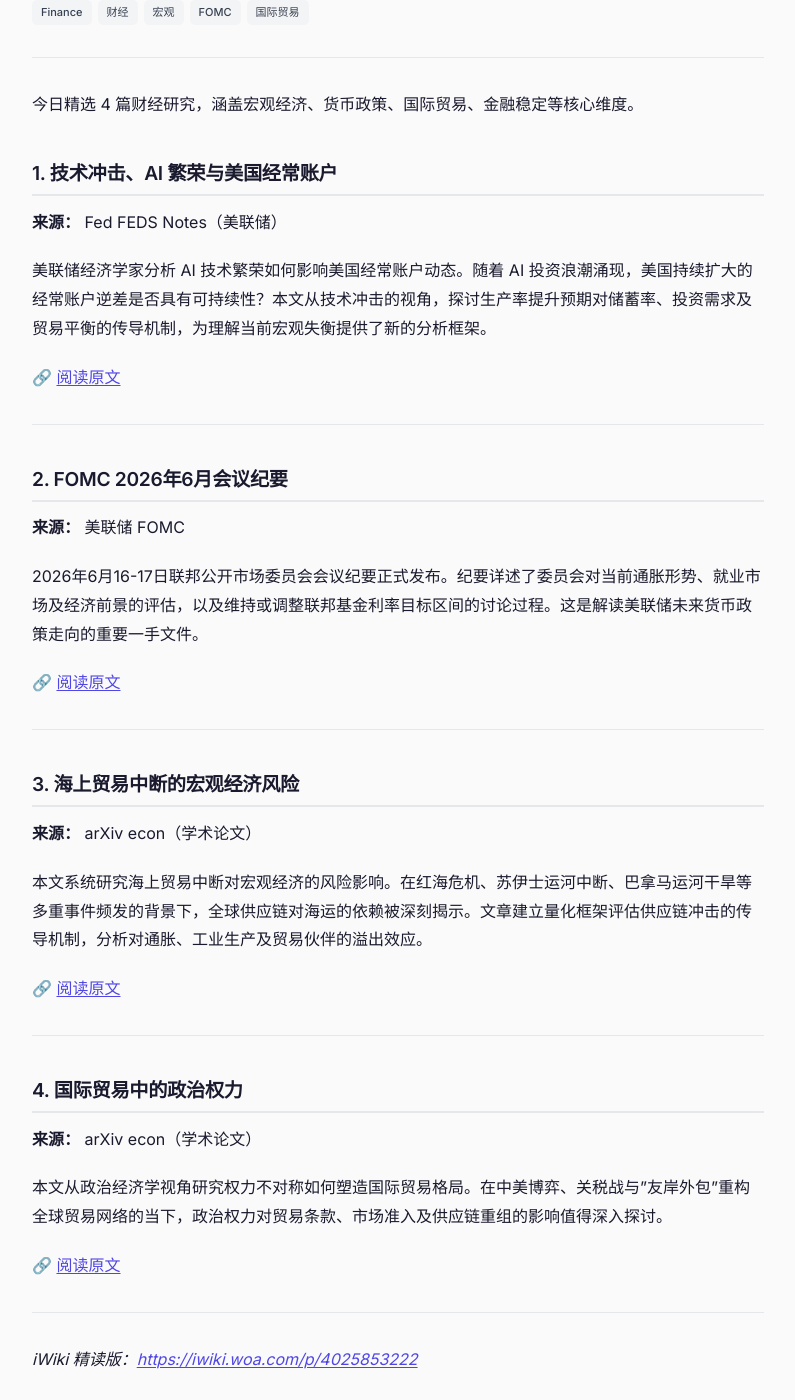
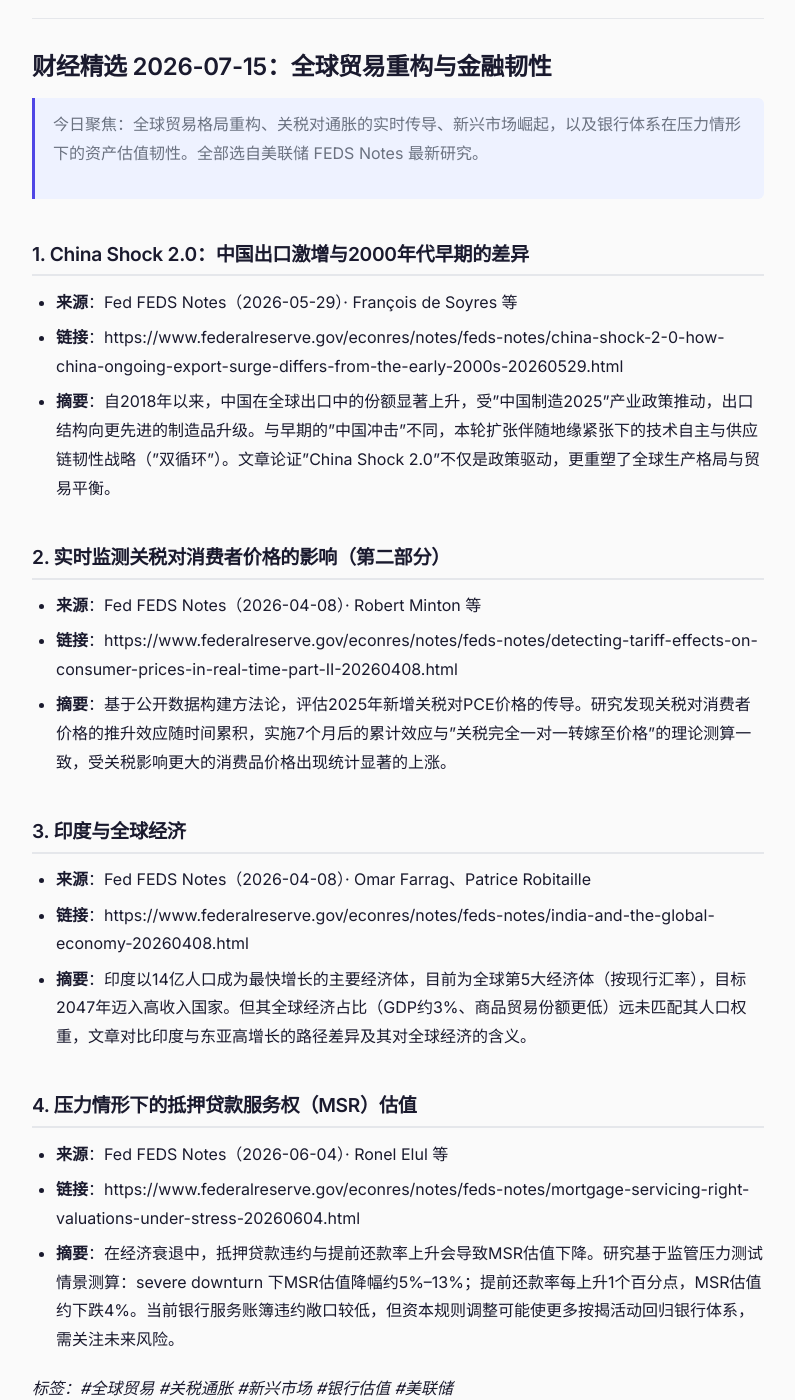
Before and after one commit to chengenbao/chengenbao.github.io, a Jekyll site: the page built from _reading_list/2026-07-15-finance-daily.md, in a window 1280 px wide and 1400 px high, scrolled down 295 px. Shown: the whole window, without its empty margins (242-1037 px from the left). Built offline with Jekyll 4.4.1, drawn with Linux system fonts in a browser that asks for light colours; comment, search, counter and statistics services are not loaded; some of the changed text lies outside the part shown.

Commit message:
add finance daily 2026-07-15

```diff
--- a/_reading_list/2026-07-15-finance-daily.md
+++ b/_reading_list/2026-07-15-finance-daily.md
@@ -1,51 +1,33 @@
 ---
 layout: reading
-title: "财经精选 2026-07-15：AI浪潮、货币政策与全球贸易新格局"
+title: "财经精选 2026-07-15：全球贸易重构与金融韧性"
 category: finance
-tags: [Finance, 财经, 宏观, FOMC, 国际贸易]
+tags: [Finance, 财经, 全球贸易, 关税通胀, 新兴市场, 银行估值]
 date: 2026-07-15
 ---
 
-今日精选 4 篇财经研究，涵盖宏观经济、货币政策、国际贸易、金融稳定等核心维度。
+# 财经精选 2026-07-15：全球贸易重构与金融韧性
 
-## 1. 技术冲击、AI 繁荣与美国经常账户
+> 今日聚焦：全球贸易格局重构、关税对通胀的实时传导、新兴市场崛起，以及银行体系在压力情形下的资产估值韧性。全部选自美联储 FEDS Notes 最新研究。
 
-**来源：** Fed FEDS Notes（美联储）
+## 1. China Shock 2.0：中国出口激增与2000年代早期的差异
+- **来源**：Fed FEDS Notes（2026-05-29）· François de Soyres 等
+- **链接**：https://www.federalreserve.gov/econres/notes/feds-notes/china-shock-2-0-how-china-ongoing-export-surge-differs-from-the-early-2000s-20260529.html
+- **摘要**：自2018年以来，中国在全球出口中的份额显著上升，受"中国制造2025"产业政策推动，出口结构向更先进的制造品升级。与早期的"中国冲击"不同，本轮扩张伴随地缘紧张下的技术自主与供应链韧性战略（"双循环"）。文章论证"China Shock 2.0"不仅是政策驱动，更重塑了全球生产格局与贸易平衡。
 
-美联储经济学家分析 AI 技术繁荣如何影响美国经常账户动态。随着 AI 投资浪潮涌现，美国持续扩大的经常账户逆差是否具有可持续性？本文从技术冲击的视角，探讨生产率提升预期对储蓄率、投资需求及贸易平衡的传导机制，为理解当前宏观失衡提供了新的分析框架。
+## 2. 实时监测关税对消费者价格的影响（第二部分）
+- **来源**：Fed FEDS Notes（2026-04-08）· Robert Minton 等
+- **链接**：https://www.federalreserve.gov/econres/notes/feds-notes/detecting-tariff-effects-on-consumer-prices-in-real-time-part-II-20260408.html
+- **摘要**：基于公开数据构建方法论，评估2025年新增关税对PCE价格的传导。研究发现关税对消费者价格的推升效应随时间累积，实施7个月后的累计效应与"关税完全一对一转嫁至价格"的理论测算一致，受关税影响更大的消费品价格出现统计显著的上涨。
 
-🔗 [阅读原文](https://www.federalreserve.gov/econres/notes/feds-notes/technology-shocks-the-ai-boom-and-the-us-current-account-20260714.htm)
+## 3. 印度与全球经济
+- **来源**：Fed FEDS Notes（2026-04-08）· Omar Farrag、Patrice Robitaille
+- **链接**：https://www.federalreserve.gov/econres/notes/feds-notes/india-and-the-global-economy-20260408.html
+- **摘要**：印度以14亿人口成为最快增长的主要经济体，目前为全球第5大经济体（按现行汇率），目标2047年迈入高收入国家。但其全球经济占比（GDP约3%、商品贸易份额更低）远未匹配其人口权重，文章对比印度与东亚高增长的路径差异及其对全球经济的含义。
 
----
+## 4. 压力情形下的抵押贷款服务权（MSR）估值
+- **来源**：Fed FEDS Notes（2026-06-04）· Ronel Elul 等
+- **链接**：https://www.federalreserve.gov/econres/notes/feds-notes/mortgage-servicing-right-valuations-under-stress-20260604.html
+- **摘要**：在经济衰退中，抵押贷款违约与提前还款率上升会导致MSR估值下降。研究基于监管压力测试情景测算：severe downturn 下MSR估值降幅约5%–13%；提前还款率每上升1个百分点，MSR估值约下跌4%。当前银行服务账簿违约敞口较低，但资本规则调整可能使更多按揭活动回归银行体系，需关注未来风险。
 
-## 2. FOMC 2026年6月会议纪要
-
-**来源：** 美联储 FOMC
-
-2026年6月16-17日联邦公开市场委员会会议纪要正式发布。纪要详述了委员会对当前通胀形势、就业市场及经济前景的评估，以及维持或调整联邦基金利率目标区间的讨论过程。这是解读美联储未来货币政策走向的重要一手文件。
-
-🔗 [阅读原文](https://www.federalreserve.gov/newsevents/pressreleases/monetary20260708a.htm)
-
----
-
-## 3. 海上贸易中断的宏观经济风险
-
-**来源：** arXiv econ（学术论文）
-
-本文系统研究海上贸易中断对宏观经济的风险影响。在红海危机、苏伊士运河中断、巴拿马运河干旱等多重事件频发的背景下，全球供应链对海运的依赖被深刻揭示。文章建立量化框架评估供应链冲击的传导机制，分析对通胀、工业生产及贸易伙伴的溢出效应。
-
-🔗 [阅读原文](https://arxiv.org/abs/2607.09951)
-
----
-
-## 4. 国际贸易中的政治权力
-
-**来源：** arXiv econ（学术论文）
-
-本文从政治经济学视角研究权力不对称如何塑造国际贸易格局。在中美博弈、关税战与"友岸外包"重构全球贸易网络的当下，政治权力对贸易条款、市场准入及供应链重组的影响值得深入探讨。
-
-🔗 [阅读原文](https://arxiv.org/abs/2607.09990)
-
----
-
-*iWiki 精读版：[https://iwiki.woa.com/p/4025853222](https://iwiki.woa.com/p/4025853222)*
+*标签：#全球贸易 #关税通胀 #新兴市场 #银行估值 #美联储*
```
